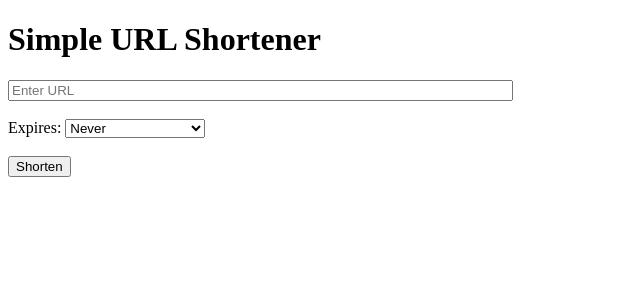
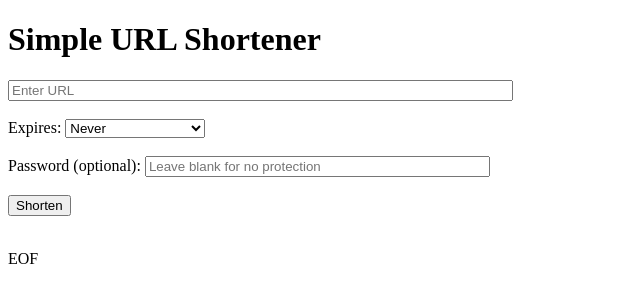
Before and after one commit to gabytz777/url-shortener, a Flask app: page / in a window 1280 px wide. Shown: the top 303 px of the page, without its empty margins (0-640 px from the left). Run offline with Flask 3, Linux system fonts and the light colour scheme.

Commit message:
add QR code and password protection

```diff
--- a/app.py
+++ b/app.py
@@ -16,6 +16,19 @@ def _request_data():
     if isinstance(data, dict):
         return data
     return request.form
+
+
+def _get_password(data):
+    if not data:
+        return None
+    password = data.get('password')
+    if password is None:
+        return None
+    if isinstance(password, str) and password.strip() == '':
+        return None
+    if isinstance(password, str):
+        return password
+    return str(password)
 
 
 @app.route('/', methods=['GET'])
@@ -39,22 +52,38 @@ def shorten():
     except ValueError as exc:
         return jsonify({"error": str(exc)}), 400
 
-    code = shortener.add_url(url, expires_at=expires_at)
+    password = _get_password(data)
+    try:
+        code = shortener.add_url(url, expires_at=expires_at, password=password)
+    except Exception as exc:
+        return jsonify({"error": str(exc)}), 400
     short_url = request.host_url.rstrip('/') + '/' + code
     return jsonify({
         "short_url": short_url,
         "code": code,
         "expires_at": shortener.format_expiry(expires_at),
+        "protected": bool(password),
     })
 
 
-@app.route('/<code>')
+@app.route('/<code>', methods=['GET', 'POST'])
 def redirect_to(code):
     record = shortener.get_record(code)
     if record is None:
         return "Not found", 404
     if shortener.is_expired(record["expires_at"]):
         return "This link has expired", 410
+
+    if shortener.has_password(record):
+        if request.method == 'POST':
+            data = _request_data()
+            password = _get_password(data)
+            if shortener.verify_password(record, password):
+                shortener.increment_visits(code)
+                return redirect(record["url"], code=302)
+            return render_template('unlock.html', code=code, error='Wrong password'), 401
+        return render_template('unlock.html', code=code, error=None)
+
     shortener.increment_visits(code)
     return redirect(record["url"], code=302)
 
--- a/shortener.py
+++ b/shortener.py
@@ -4,6 +4,8 @@ import time
 import os
 from datetime import datetime, timezone
 from urllib.parse import urlparse
+
+from werkzeug.security import check_password_hash, generate_password_hash
 
 DB_PATH = os.environ.get("URL_SHORTENER_DB", "urls.db")
 
@@ -16,7 +18,8 @@ CREATE_TABLE_SQL = """CREATE TABLE IF NOT EXISTS urls (
     url TEXT NOT NULL,
     created_at REAL NOT NULL,
     visits INTEGER NOT NULL DEFAULT 0,
-    expires_at REAL
+    expires_at REAL,
+    password_hash TEXT
 );"""
 
 
@@ -29,10 +32,11 @@ def get_conn():
 def init_db():
     conn = get_conn()
     conn.execute(CREATE_TABLE_SQL)
-    # databases created before expiring links existed have no expires_at column
+    # databases created before expiring/password protection existed have no column
     columns = {row["name"] for row in conn.execute("PRAGMA table_info(urls)")}
-    if "expires_at" not in columns:
-        conn.execute("ALTER TABLE urls ADD COLUMN expires_at REAL")
+    for column, coltype in (("expires_at", "REAL"), ("password_hash", "TEXT")):
+        if column not in columns:
+            conn.execute(f"ALTER TABLE urls ADD COLUMN {column} {coltype}")
     conn.commit()
     conn.close()
 
@@ -61,20 +65,21 @@ def generate_code(length: int = 6) -> str:
             return code
 
 
-def add_url(url: str, expires_at=None) -> str:
+def add_url(url: str, expires_at=None, password=None) -> str:
     """Store a URL and return its short code.
 
     ``expires_at`` is a Unix timestamp, or None for a link that never expires.
     """
     url = _normalize_url(url)
+    password_hash = generate_password_hash(password) if password else None
     conn = get_conn()
     cur = conn.cursor()
     for _ in range(5):
         code = generate_code()
         try:
             cur.execute(
-                "INSERT INTO urls (code, url, created_at, expires_at) VALUES (?, ?, ?, ?)",
-                (code, url, time.time(), expires_at),
+                "INSERT INTO urls (code, url, created_at, expires_at, password_hash) VALUES (?, ?, ?, ?, ?)",
+                (code, url, time.time(), expires_at, password_hash),
             )
             conn.commit()
             conn.close()
@@ -103,6 +108,21 @@ def get_url(code: str):
     if row is None or is_expired(row["expires_at"]):
         return None
     return row["url"]
+
+
+def has_password(row) -> bool:
+    if row is None:
+        return False
+    return bool(row["password_hash"])
+
+
+def verify_password(row, password) -> bool:
+    if row is None:
+        return False
+    password_hash = row["password_hash"]
+    if not password_hash:
+        return True
+    return check_password_hash(password_hash, password or "")
 
 
 def increment_visits(code: str):
--- a/templates/index.html
+++ b/templates/index.html
@@ -22,12 +22,18 @@
       <br /><br />
       <input type="datetime-local" id="expiry-custom" step="1" style="display:none" />
       <br id="custom-br" style="display:none" />
+      <label for="password">Password (optional):</label>
+      <input type="password" id="password" placeholder="Leave blank for no protection" size="40" />
+      <br /><br />
       <button type="submit">Shorten</button>
     </form>
     <p id="result"></p>
     <p id="expiry-info"></p>
+    <p id="protect-info"></p>
     <button id="copy-btn" style="display:none" type="button">Copy</button>
     <span id="copy-msg"></span>
+    <br />
+    <img id="qr-img" src="" alt="QR code" style="display:none; margin-top:10px" />
 
     <script>
       const form = document.getElementById('shorten-form');
@@ -35,10 +41,13 @@
       const expirySelect = document.getElementById('expiry');
       const customInput = document.getElementById('expiry-custom');
       const customBr = document.getElementById('custom-br');
+      const passwordInput = document.getElementById('password');
       const result = document.getElementById('result');
       const expiryInfo = document.getElementById('expiry-info');
+      const protectInfo = document.getElementById('protect-info');
       const copyBtn = document.getElementById('copy-btn');
       const copyMsg = document.getElementById('copy-msg');
+      const qrImg = document.getElementById('qr-img');
       let shortUrl = '';
 
       const MAX_MS = 10 * 365 * 24 * 60 * 60 * 1000;
@@ -90,19 +99,26 @@
           if (!customInput.value) {
             result.textContent = 'Error: Please choose a date and time.';
             expiryInfo.textContent = '';
+            protectInfo.textContent = '';
             copyBtn.style.display = 'none';
+            qrImg.style.display = 'none';
             return;
           }
           const when = new Date(customInput.value);
           if (Number.isNaN(when.getTime()) || when.getTime() <= Date.now()) {
             result.textContent = 'Error: The expiration date must be in the future.';
             expiryInfo.textContent = '';
+            protectInfo.textContent = '';
             copyBtn.style.display = 'none';
+            qrImg.style.display = 'none';
             return;
           }
           payload.expires_at = Math.floor(when.getTime() / 1000);
         } else if (expirySelect.value) {
           payload.expires_in = Number(expirySelect.value);
+        }
+        if (passwordInput.value) {
+          payload.password = passwordInput.value;
         }
 
         const res = await fetch('/shorten', {
@@ -119,14 +135,20 @@
           } else {
             expiryInfo.textContent = 'Expires: never';
           }
+          protectInfo.textContent = data.protected ? 'Password protected' : '';
           copyBtn.style.display = 'inline';
+          qrImg.src = 'https://api.qrserver.com/v1/create-qr-code/?size=200x200&data=' + encodeURIComponent(data.short_url);
+          qrImg.style.display = 'block';
         } else {
           shortUrl = '';
           result.textContent = 'Error: ' + (data.error || JSON.stringify(data));
           expiryInfo.textContent = '';
+          protectInfo.textContent = '';
           copyBtn.style.display = 'none';
+          qrImg.style.display = 'none';
         }
       });
     </script>
   </body>
 </html>
+EOF
```
Also changed, not shown: templates/unlock.html (added, +16 -0 lines).
